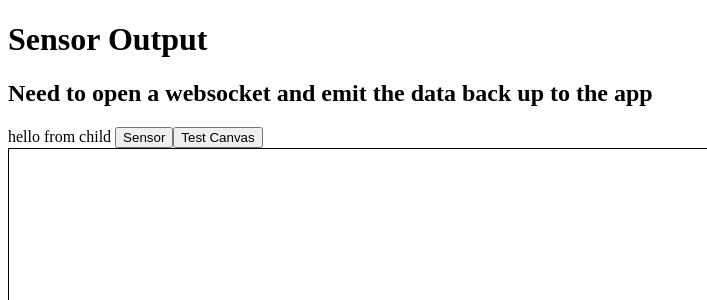
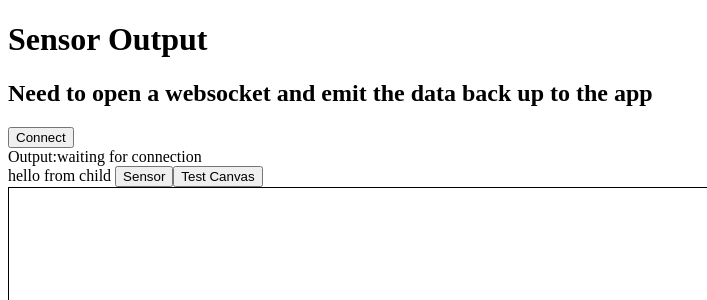
Before and after one commit to greenturtleninja/everything_frontend, a Vue app in the folder frontend/: page / in a window 1280 px wide. Shown: the top 300 px of the page, without its empty margins (0-707 px from the left). Built offline with nearby package versions, Linux system fonts and the light colour scheme.

Commit message:
connect to socket and display data

```diff
--- a/frontend/src/SensorSocket.vue
+++ b/frontend/src/SensorSocket.vue
@@ -1,9 +1,42 @@
-<script setup>
-const emit = defineEmits(['response'])
+<script setup lang="ts">
+import {ref} from 'vue';
 
-emit('response', 'hello from child')
+const emit = defineEmits(['response']);
+emit('response', 'hello from child');
+
+const output = ref('waiting for connection');
+
+const port = ":8080";
+
+function connectToSocket () {
+  if (window["WebSocket"]) {
+      try {
+        const conn = new WebSocket("ws://" + document.location.hostname + port + "/ws");
+        console.log(conn);
+        conn.onclose = function () {
+            output.value = 'connection closed';
+        };
+        conn.onmessage = function (evt) {
+            var messages = evt.data.split('\n');
+            console.log('evt.data', evt.data);
+            output.value = messages[0];
+        };
+      } catch (error) {
+        console.log(error);
+        output.value = 'Error connection to websocket, see console';
+      };
+  } else {
+      output.value = 'browser doesn\'t support sockets';
+  }
+}
+
 </script>
 
 <template>
   <h2>Need to open a websocket and emit the data back up to the app</h2>
+  <button @click="connectToSocket">Connect</button>
+  <div>
+    <span>Output:</span>
+    <span>{{ output }}</span>
+  </div>
 </template>
```
